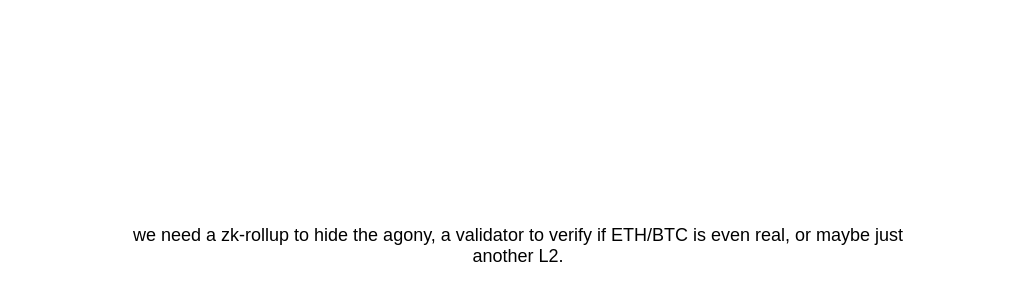
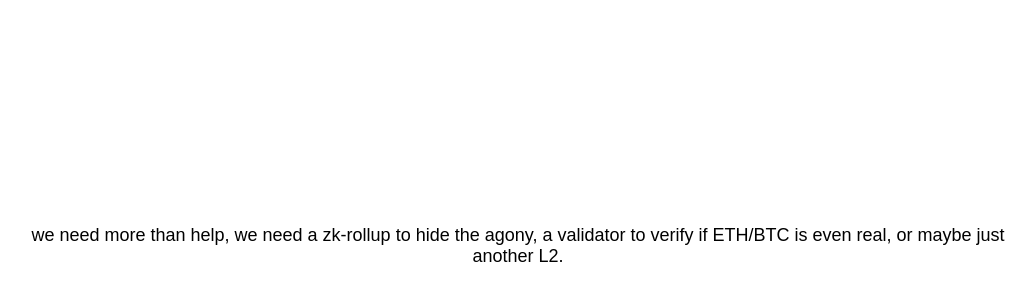
Before and after one commit to yx3io/ethbtchelp, a plain HTML site: page index.html in a window 1280 px wide. Shown: the part 154-454 px from the top of the page, without its empty margins (122-1158 px from the left). Drawn offline with Linux system fonts and the light colour scheme.

Commit message:
Update index.html

```diff
--- a/index.html
+++ b/index.html
@@ -29,7 +29,7 @@
 </head>
 <body>
     <div class="message">
-        we need a zk-rollup to hide the agony, a validator to verify if ETH/BTC is even real, or maybe just another L2.
+        we need more than help, we need a zk-rollup to hide the agony, a validator to verify if ETH/BTC is even real, or maybe just another L2.
     </div>
 </body>
 </html>
```
